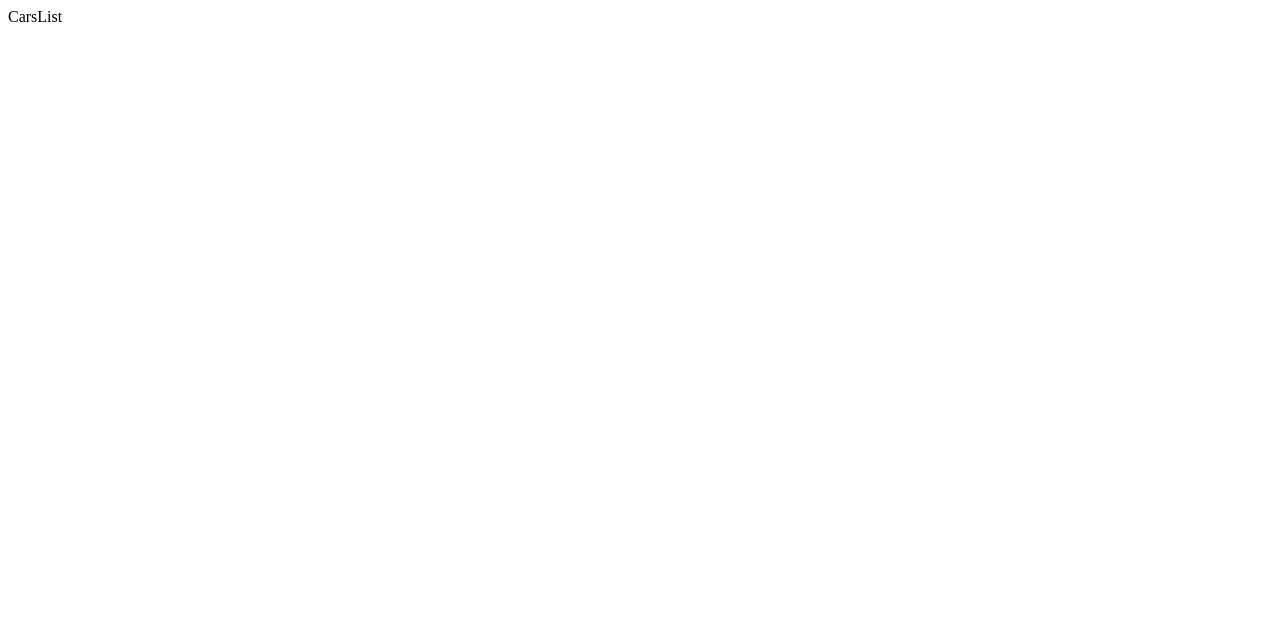
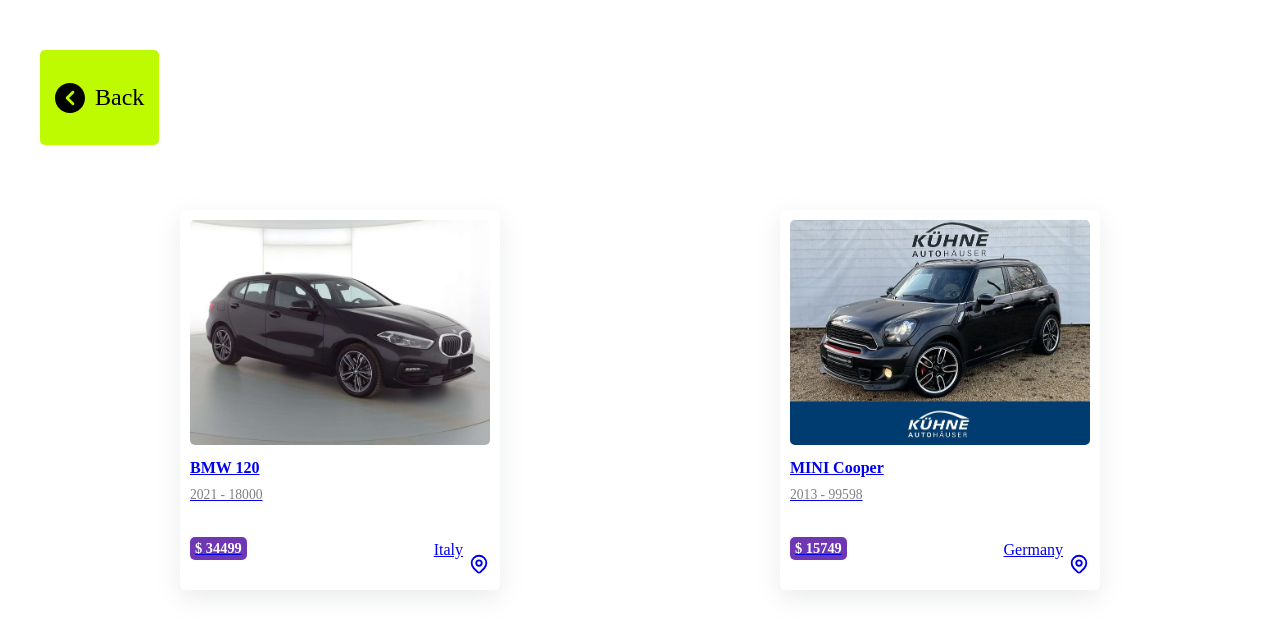
Before and after one commit to Mohammad-jf/car-sales, a Next.js app: page /categories/hatchback in a window 1280 px wide. Shown: the top 634 px of the page. Built offline with nearby package versions, Linux system fonts and the light colour scheme.

Commit message:
carsList

```diff
--- a/components/templates/CarsList.jsx
+++ b/components/templates/CarsList.jsx
@@ -1,8 +1,24 @@
-import React from 'react'
+import styles from './carsList.module.css'
+import Card from '../module/Card'
+import { useRouter } from 'next/router'
+import Back from '../icons/Back';
 
-const CarsList = () => {
+const CarsList = ({ carsList }) => {
+  const router = useRouter();
+
   return (
-    <div>CarsList</div>
+    <div className={styles.container}>
+
+      <div className={styles.back} onClick={() => router.back()}>
+        <Back />
+        <p>Back</p>
+      </div>
+
+      <div className={styles.cards}>
+        {carsList.map((car) => <Card {...car} key={car.id} />)}
+      </div>
+
+    </div>
   )
 }
 
--- a/pages/categories/[carType].jsx
+++ b/pages/categories/[carType].jsx
@@ -1,17 +1,11 @@
 import CarsList from '@/components/templates/CarsList';
 import carsData from '@/data/carsData';
 import { useRouter } from 'next/router'
-import React, { useEffect, useState } from 'react'
 
 function CarType() {
   const router = useRouter();
   const carType = router.query.carType
-  const [carsList, setCarsList] = useState([]);
-
-  useEffect(() => {
-    setCarsList(carsData.filter((car) => car.category === carType))
-  }, [carType])
-
+  const carsList = carsData.filter((car) => car.category === carType)
 
   return (
     <div>
```
